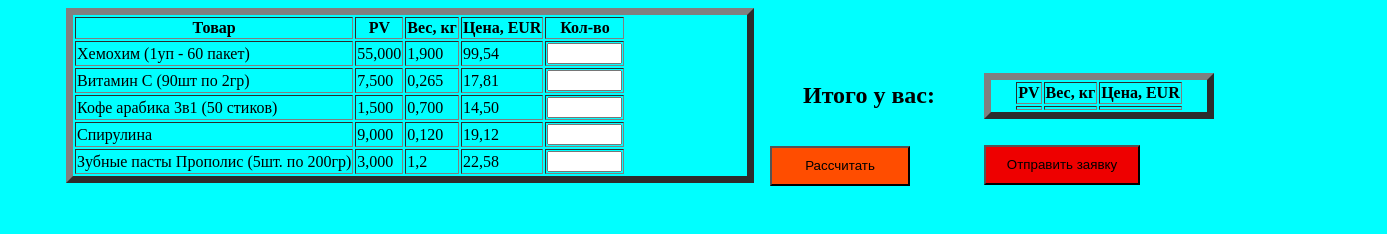
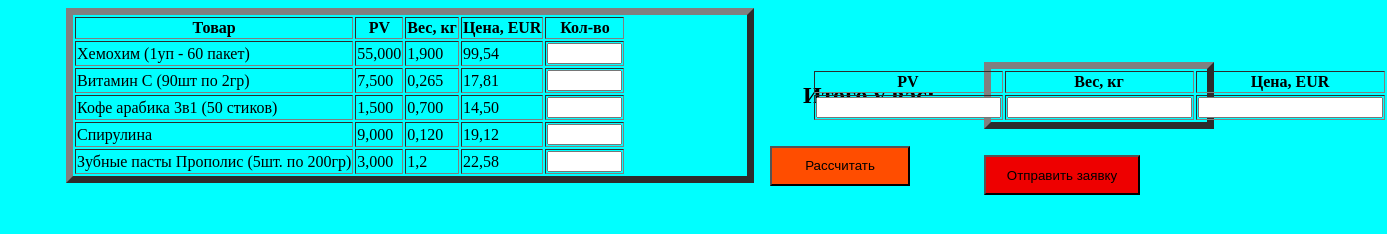
Before and after one commit to prnnm/prnnm.github.io, a plain HTML site: page index2.html in a window 1280 px wide. Shown: the whole page, 1387 px wide, since content can reach past the window. Drawn offline with Linux system fonts and the light colour scheme.

Commit message:
Update index2.html

```diff
--- a/index2.html
+++ b/index2.html
@@ -55,21 +55,17 @@
 			<br>
 			<br>
 			<h2 id="table3">Итого у вас:</h2>
-			<form action="https://formsubmit.co/atomypraha@gmail.com" method="post">
-			<input type="hidden" name="_template" value="table">
-			<input type="hidden" name="_next" value="https://prnnm.github.io">
-			<input type="hidden" name="_subject" value="Продукт!">
-			<input type="hidden" name="_captcha" value="false">
-					<table border="7px" id="table3">
+			<form action="https://formsubmit.co/your@email.com" method="post">
+				<table border="7px" id="table3">
 					<tr>
 						<th>PV</th>
 						<th>Вес, кг</th>
 						<th>Цена, EUR</th>
 					</tr>
 					<tr>
-						<td id="td1" name="PV"></td>
-						<td id="td2" name="Вес, кг"></td>
-						<td id="td3" name="Цена, EUR"></td>
+						<td><input id="td1" class="answer" name="PV" readonly></td>
+						<td><input id="td2" class="answer" name="Вес, кг" readonly></td>
+						<td><input id="td3" class="answer" name="Цена, EUR" readonly></td>
 					</tr>
 				</table>
 				<button type="submit" id="btn1"><a id="a1">Отправить заявку</a></button>
```
